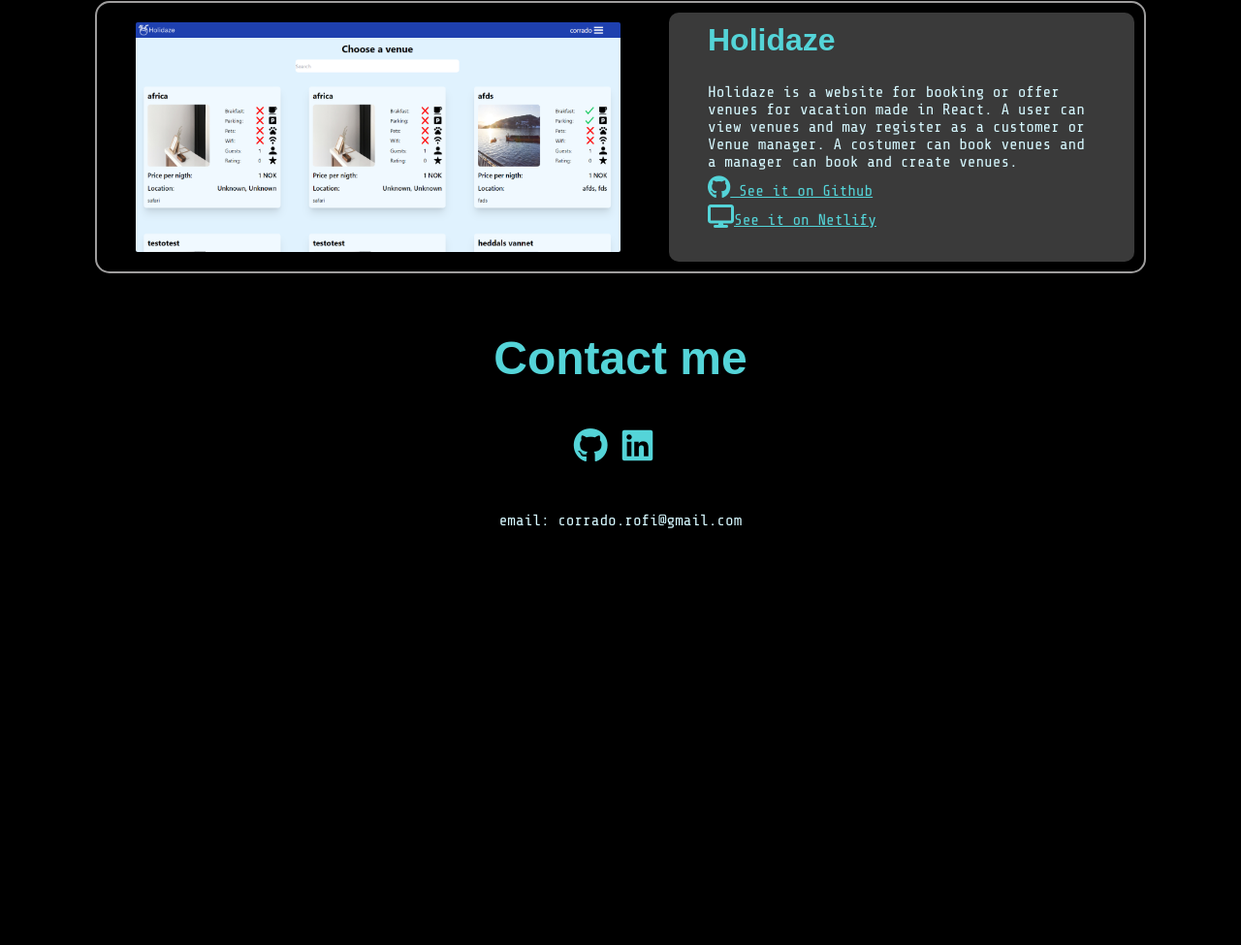
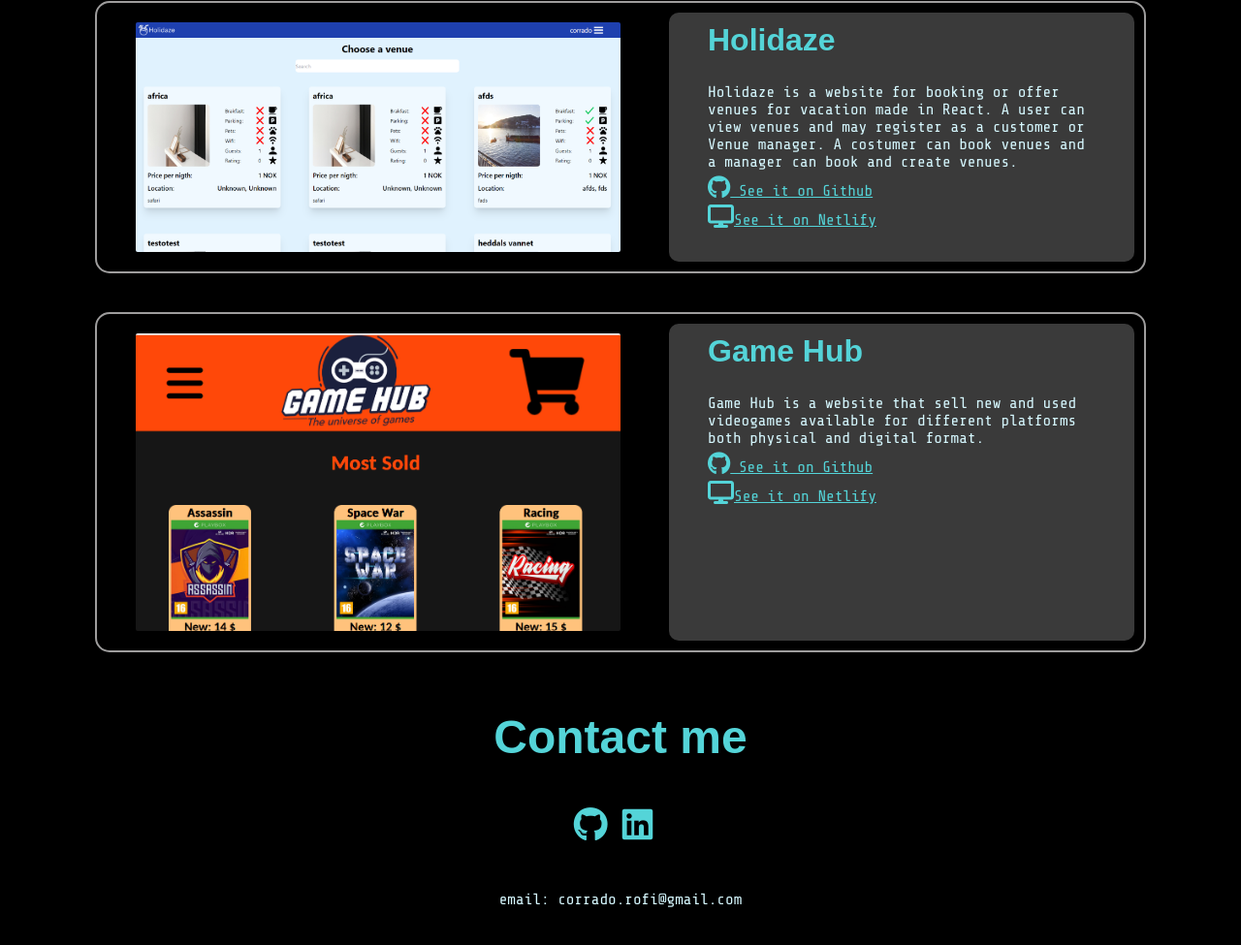
Before and after one commit to corrado1982/portfolio-2, a plain HTML site: page index.html in a window 1280 px wide. Shown: the part 1847-2822 px from the top of the page at 97% size. Before the commit the page ends 2443 px from the top, so only its background shows below. Drawn offline with Linux system fonts and the light colour scheme.

Commit message:
added a fourth card

```diff
--- a/index.html
+++ b/index.html
@@ -54,6 +54,8 @@
     </section>
     <section id="my-works">
       <h2>My Works</h2>
+      <!-- cards block -->
+      <!-- card -->
       <div class="flex flex-center">
         <div class="flex-center card">
           <div class="img-container">
@@ -87,6 +89,7 @@
           </div>
         </div>
       </div>
+      <!-- card -->
       <div class="flex flex-center">
         <div class="flex-center card second-card">
           <div class="img-container">
@@ -116,6 +119,7 @@
           </div>
         </div>
       </div>
+      <!-- card -->
       <div class="flex flex-center">
         <div class="flex-center card">
           <div class="img-container">
@@ -146,6 +150,39 @@
           </div>
         </div>
       </div>
+      <!-- card -->
+      <div class="flex flex-center">
+        <div class="flex-center card">
+          <div class="img-container">
+            <img
+              class="card-image"
+              src="/image/gameshub.png"
+              alt="image bid.com"
+            />
+          </div>
+          <div class="card-description">
+            <h3>Game Hub</h3>
+            <p class="description">
+              Game Hub is a website that sell new and used videogames available
+              for different platforms both physical and digital format.
+              <br />
+              <a
+                href="https://github.com/Noroff-FEU-Assignments/cross-course-project-corrado1982.git"
+                ><i class="fa fa-github" style="font-size: 24px"></i> See it on
+                Github</a
+              >
+              <br />
+              <a href="https://resonant-entremet-f0fb30.netlify.app/"
+                ><i class="fa-solid fa-display" style="font-size: 24px"></i>See
+                it on Netlify</a
+              >
+            </p>
+            <br />
+
+            <br />
+          </div>
+        </div>
+      </div>
     </section>
     <section id="contact">
       <h2>Contact me</h2>
```
Also changed, not shown: image/gameshub.png (added).
